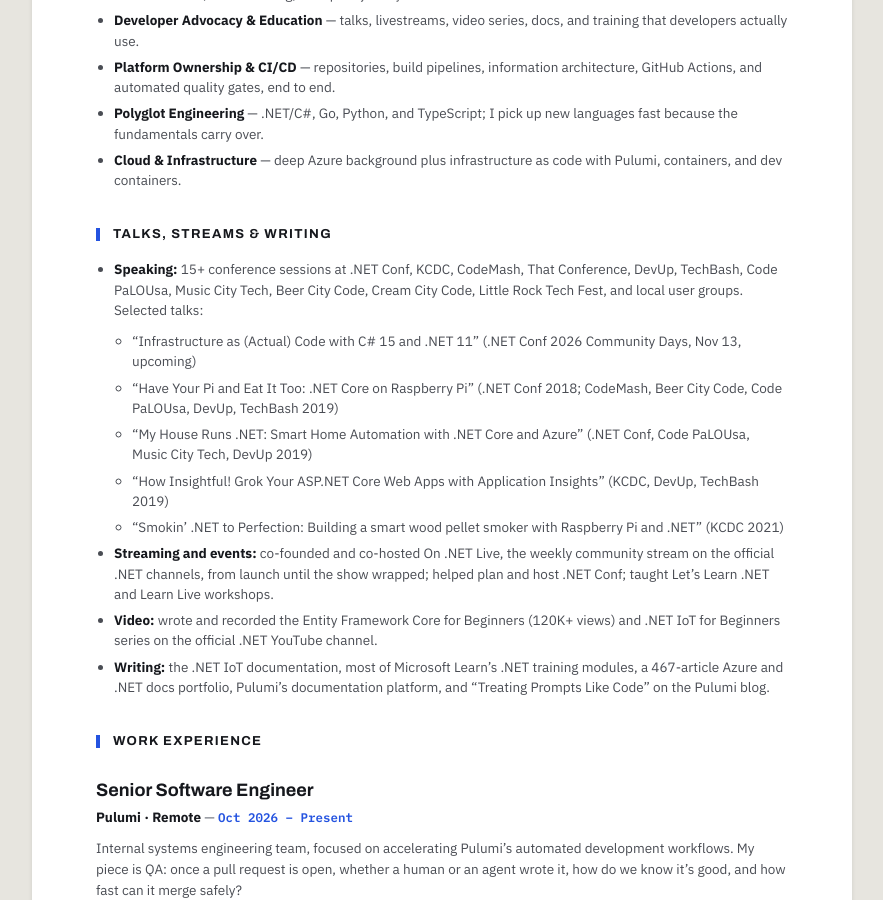
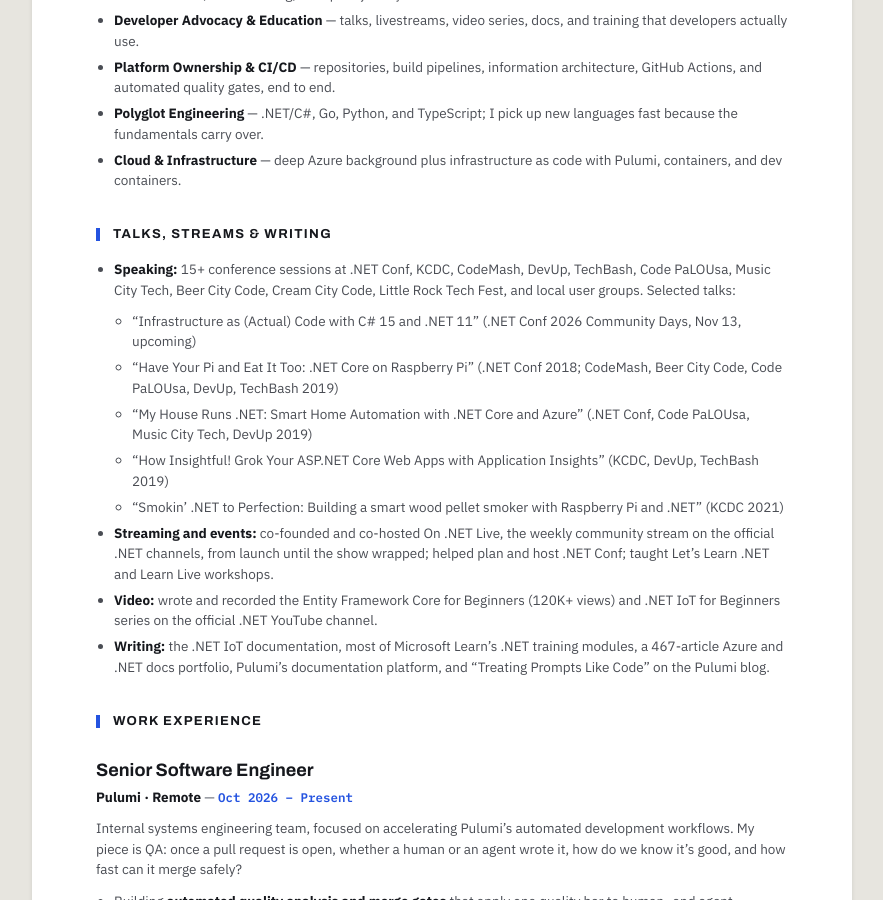
Before and after one commit to CamSoper/camsoper.github.io, a Jekyll site: the page built from resume.md, in a window 1280 px wide and 900 px high, scrolled down 582 px. Shown: the whole window, without its empty margins (198-1081 px from the left). Built offline with Jekyll 4.4.1, drawn with Linux system fonts in a browser that asks for light colours.

Commit message:
Remove That Conference (was TechBash)
Co-Authored-By: Claude Opus 5.5 <noreply@anthropic.com>
Claude-Session: https://claude.ai/code/session_01RR4MzrCx2BeXLdCejaawX7

```diff
--- a/resume.md
+++ b/resume.md
@@ -17,7 +17,7 @@ I build AI agent systems and teach developers to build them. I don't stay in one
 
 ## Talks, Streams & Writing
 
-- **Speaking:** 15+ conference sessions at .NET Conf, KCDC, CodeMash, That Conference, DevUp, TechBash, Code PaLOUsa, Music City Tech, Beer City Code, Cream City Code, Little Rock Tech Fest, and local user groups. Selected talks:
+- **Speaking:** 15+ conference sessions at .NET Conf, KCDC, CodeMash, DevUp, TechBash, Code PaLOUsa, Music City Tech, Beer City Code, Cream City Code, Little Rock Tech Fest, and local user groups. Selected talks:
   - "Infrastructure as (Actual) Code with C# 15 and .NET 11" (.NET Conf 2026 Community Days, Nov 13, upcoming)
   - "Have Your Pi and Eat It Too: .NET Core on Raspberry Pi" (.NET Conf 2018; CodeMash, Beer City Code, Code PaLOUsa, DevUp, TechBash 2019)
   - "My House Runs .NET: Smart Home Automation with .NET Core and Azure" (.NET Conf, Code PaLOUsa, Music City Tech, DevUp 2019)
```
Also changed, not shown: portfolio.md (+1 -1 lines).
